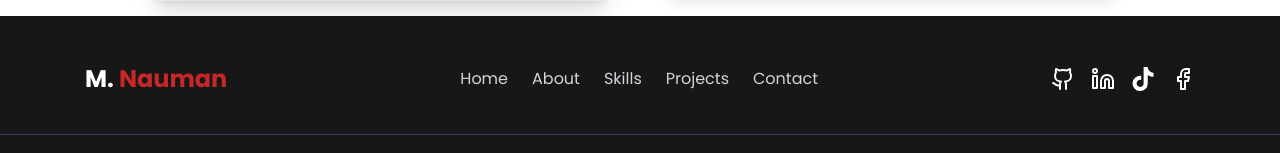
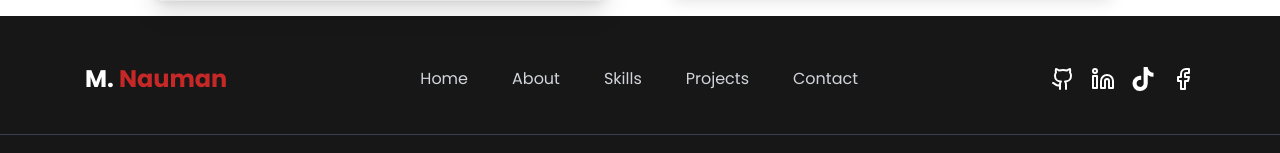
Before and after one commit to nauman331/Latest-Portfolio, a React (Vite) app: page / in a window 1280 px wide. Shown: the part 4857-5010 px from the top of the page. Built offline with nearby package versions, Linux system fonts and the light colour scheme.

Commit message:
Update footer.tsx

```diff
--- a/src/components/mycomponents/footer.tsx
+++ b/src/components/mycomponents/footer.tsx
@@ -17,7 +17,7 @@ const Footer = () => {
         </div>
 
         {/* Navigation Links */}
-        <ul className="flex space-x-6 mt-4 md:mt-0">
+        <ul className="flex gap-5 flex-wrap space-x-6 mt-4 md:mt-0">
           {["Home", "About", "Skills", "Projects", "Contact"].map((item) => (
             <li key={item}>
               <Link
```
